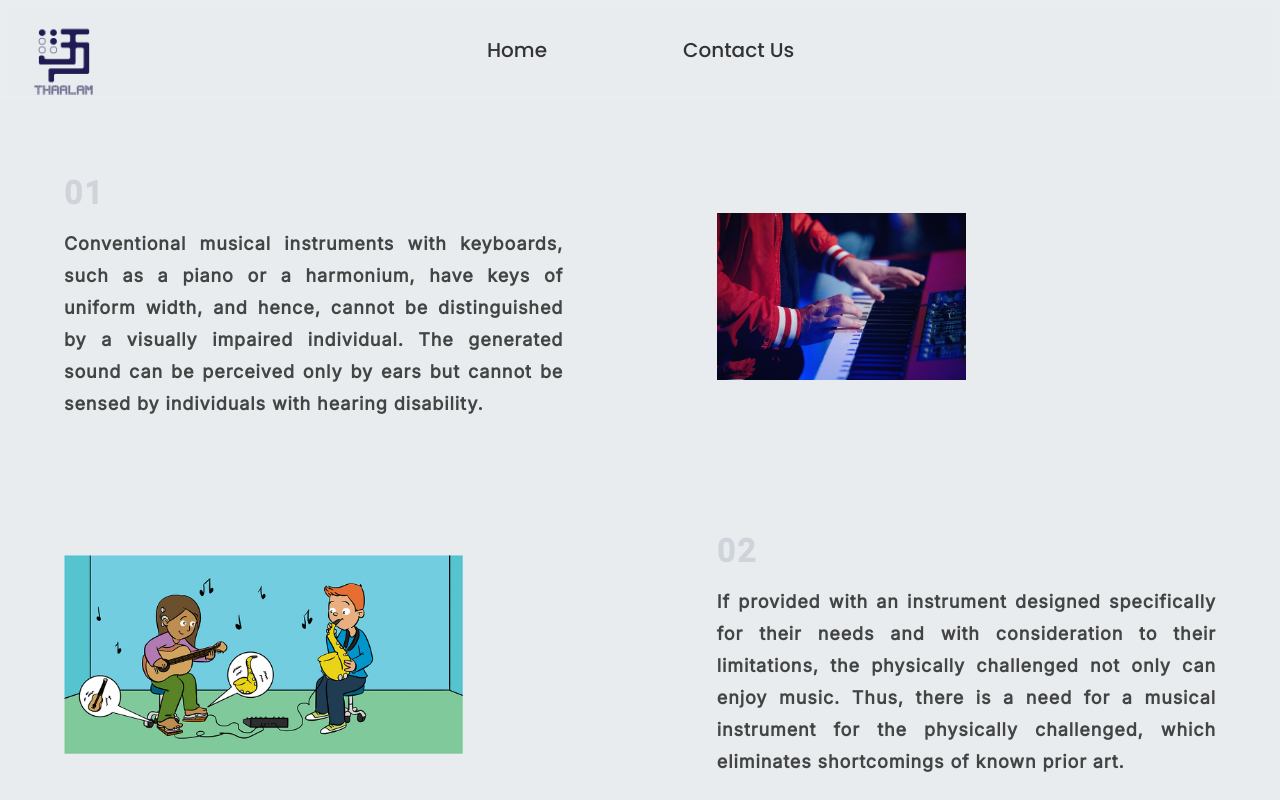
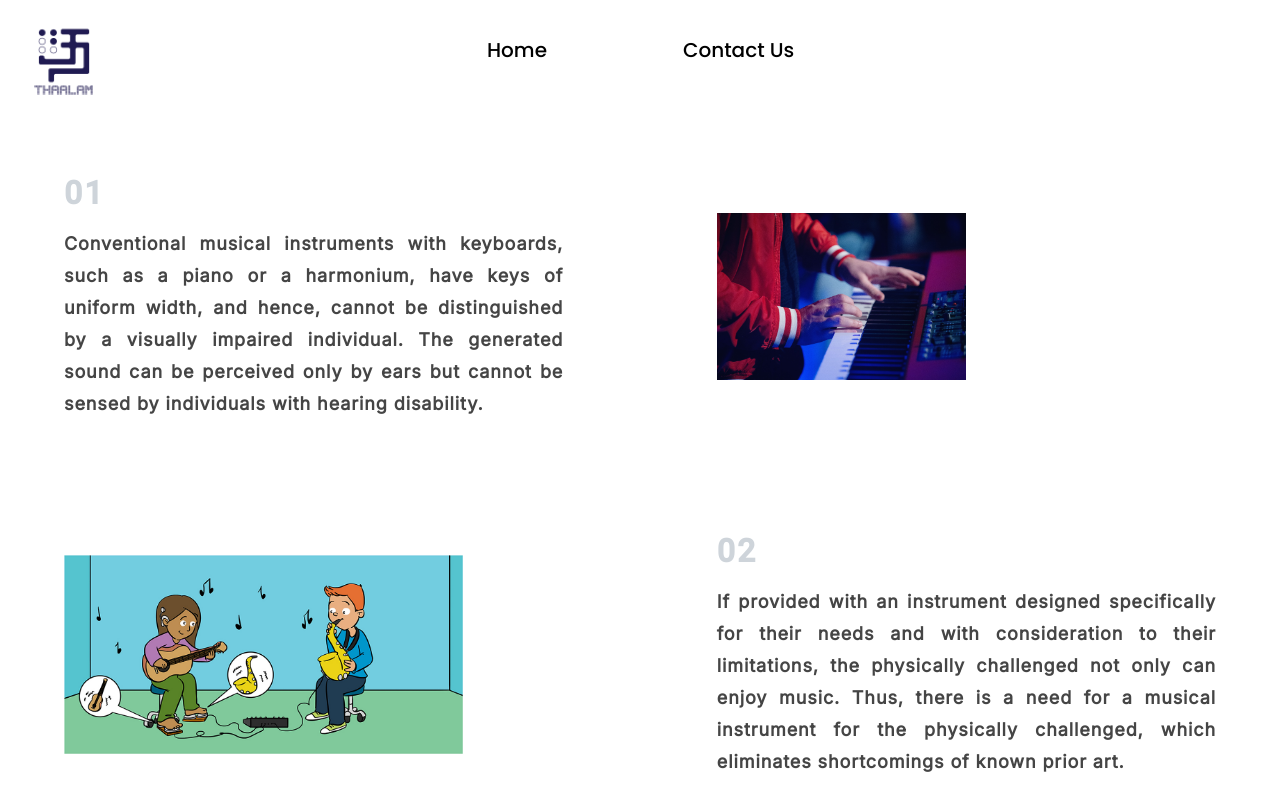
Before and after one commit to thaalam/thaalam, a plain HTML site: page ourpro.html in a window 1280 px wide. Shown: the top 800 px of the page. Drawn offline with Linux system fonts and the light colour scheme; a web font is replaced by a local one.

Commit message:
Very Minor fixes

```diff
--- a/op.css
+++ b/op.css
@@ -4,7 +4,7 @@
   box-sizing: border-box;
 }
 body {
-  background-color: #e9ecef;
+  background-color: white;
 }
 .nav1 {
   width: 100%;
@@ -37,7 +37,7 @@ ul {
 .pro {
   display: flex;
   align-items: center;
-  color: #333;
+  color: black;
   font-size: 20px;
   font-family: "Poppins";
   font-weight: 550;
--- a/ourpro.html
+++ b/ourpro.html
@@ -3,7 +3,7 @@
   <head>
     <meta charset="UTF-8" />
     <meta name="viewport" content="width=device-width, initial-scale=1.0" />
-    <title>Document</title>
+    <title>Our Product</title>
     <link rel="stylesheet" href="op.css" />
     <link rel="preconnect" href="https://fonts.googleapis.com" />
     <link rel="preconnect" href="https://fonts.gstatic.com" crossorigin />
```
